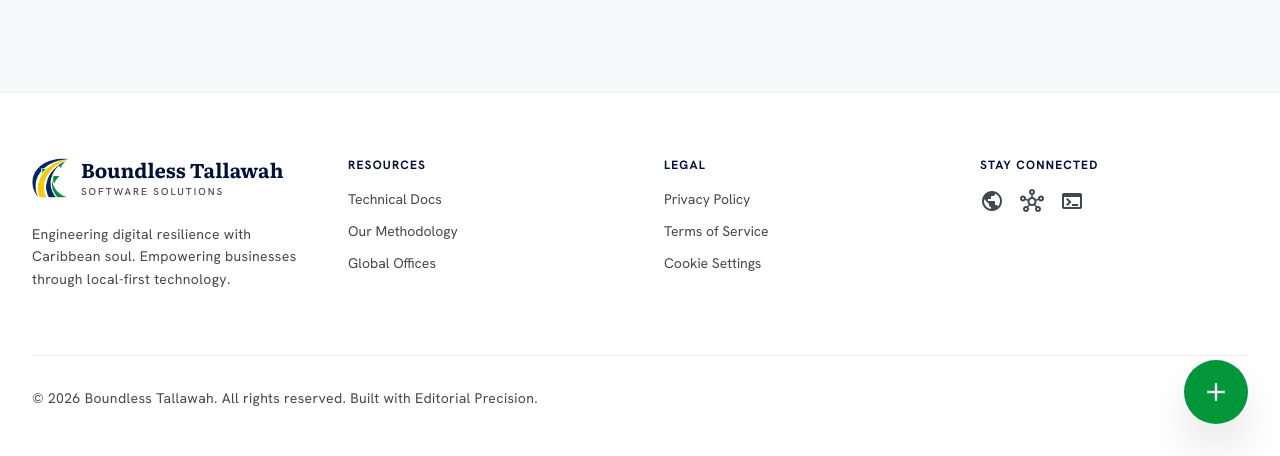
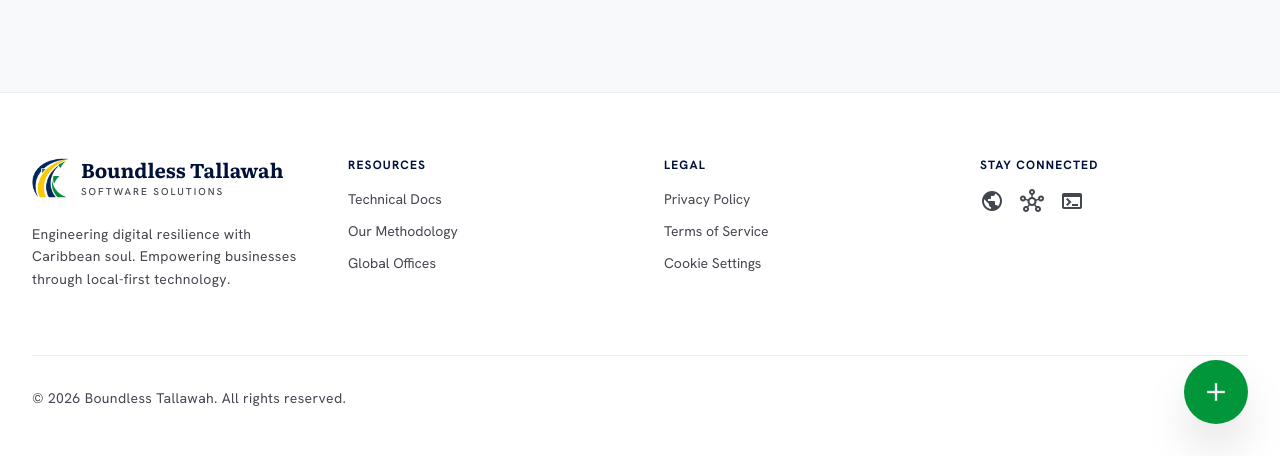
Before and after one commit to Boundless-Tallawah-Software/boundless-tallawah-software.github.io, a Jekyll site: the page built from index.md, in a window 1280 px wide and 900 px high, scrolled down 2222 px, cut to the strip 444-900 px from the top of the window. Built offline with Jekyll 4.4.1, drawn with Linux system fonts in a browser that asks for light colours; nearby versions of some CDN libraries.

Commit message:
Remove "Built with Editorial Precision" from footer copyright notice

```diff
--- a/_includes/footer.html
+++ b/_includes/footer.html
@@ -43,7 +43,7 @@
 
   <div class="max-w-7xl mx-auto px-8 pb-12">
     <div class="pt-8 border-t border-surface-container text-on-surface-variant font-body text-sm tracking-wide">
-      © {{ 'now' | date: "%Y" }} Boundless Tallawah. All rights reserved. Built with Editorial Precision.
+      © {{ 'now' | date: "%Y" }} Boundless Tallawah. All rights reserved.
     </div>
   </div>
 </footer>
```
